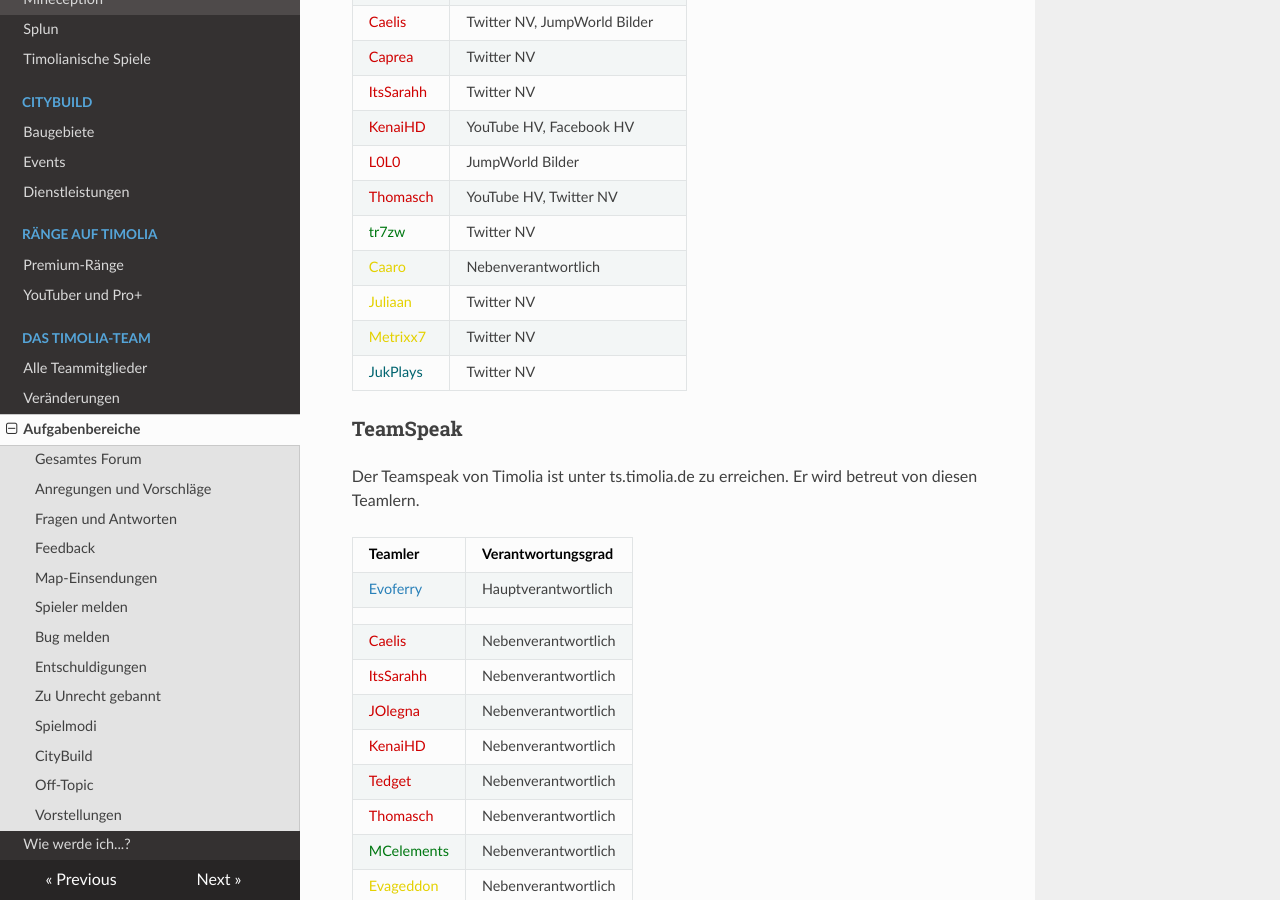
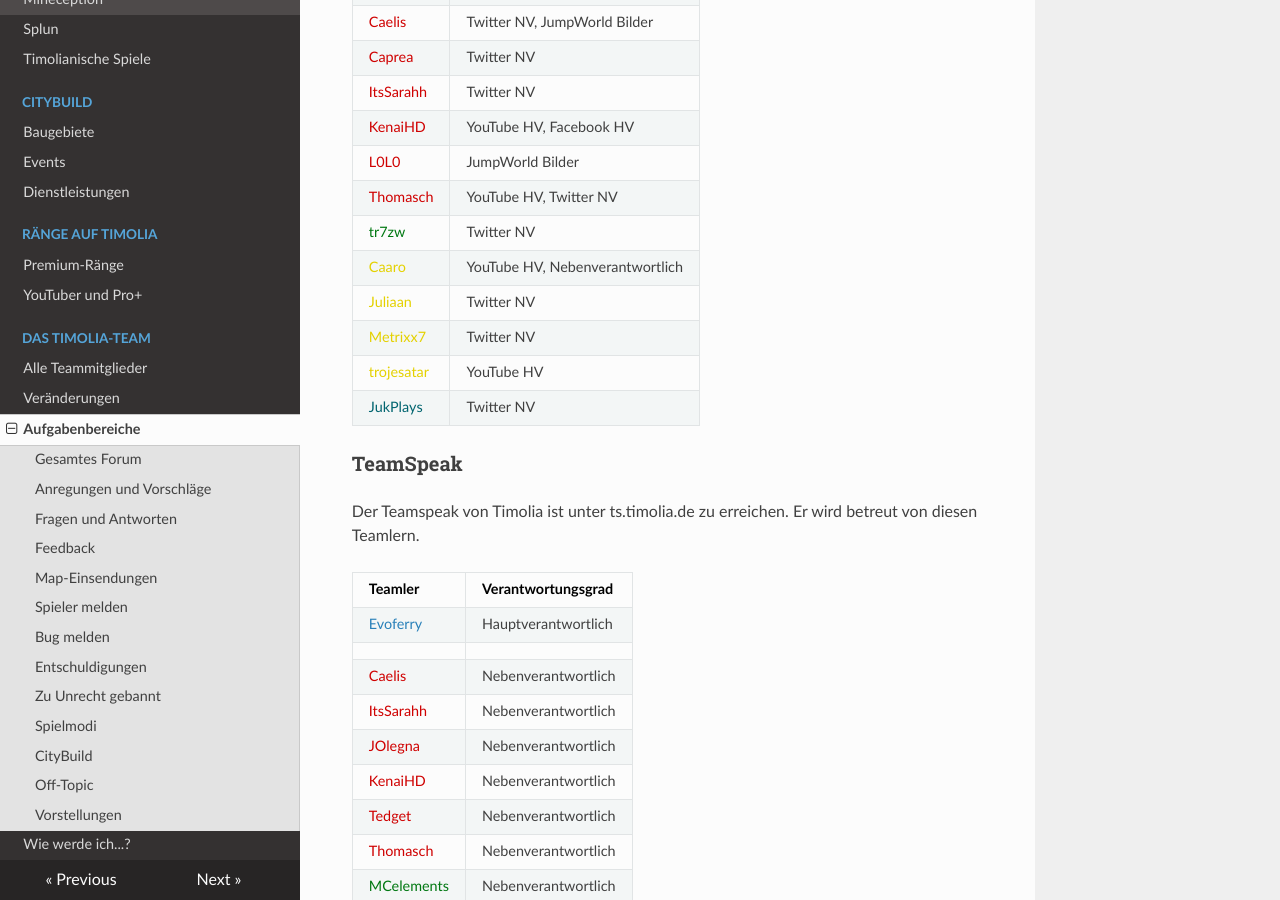
Before and after one commit to TimoliaDE/HowTo, an MkDocs documentation site: the page built from docs/team/responsibilities.md, in a window 1280 px wide and 900 px high, scrolled down 4749 px. Built offline with MkDocs 1.6.1, drawn with Linux system fonts in a browser that asks for light colours; nearby versions of some CDN libraries; old or Windows-style settings are respelled for this version of MkDocs; some of the changed text lies outside the part shown.

Commit message:
Update YouTube executives

```diff
--- a/docs/team/responsibilities.md
+++ b/docs/team/responsibilities.md
@@ -164,9 +164,10 @@ Für einen ständigen Support und Content auf Twitter und anderen sozialen Medie
 |<span style="color:#CF0101">L0L0</span> | JumpWorld Bilder |
 |<span style="color:#CF0101">Thomasch</span> | YouTube HV, Twitter NV |
 |<span style="color:#007812">tr7zw</span> | Twitter NV |
-|<span style="color:#E4D100">Caaro</span> | Nebenverantwortlich |
+|<span style="color:#E4D100">Caaro</span> | YouTube HV, Nebenverantwortlich |
 |<span style="color:#E4D100">Juliaan</span> | Twitter NV |
 |<span style="color:#E4D100">Metrixx7</span> | Twitter NV |
+|<span style="color:#E4D100">trojesatar</span> | YouTube HV |
 |<span style="color:#00646F">JukPlays</span> | Twitter NV |
 
 ###<strong>TeamSpeak</strong>
@@ -227,6 +228,8 @@ Im Timolia Team gibt es kleinere Teams, welche unter anderem durch diese Verantw
 |<span style="color:#CF0101">Caelis</span> | Management des Development-Teams |
 |<span style="color:#CF0101">Tedget</span> | Management des Development-Teams |
 |<span style="color:#CF0101">KenaiHD</span> | Management des YouTube-Teams |
+|<span style="color:#E4D100">Caaro</span> | Management des YouTube-Teams |
+|<span style="color:#E4D100">trojesatar</span> | Management des YouTube-Teams |
 |<span style="color:#CF0101">Milam</span> | Management des Creator-Teams und des YouTube-Teams |
 |<span style="color:#CF0101">Thomasch</span> | Management des Creator-Teams und des YouTube-Teams |
 |<span style="color:#00646F">Vectrail</span> | Management des Bau-Teams |
```
Also changed, not shown: docs/team/members.md (+2 -0 lines).
